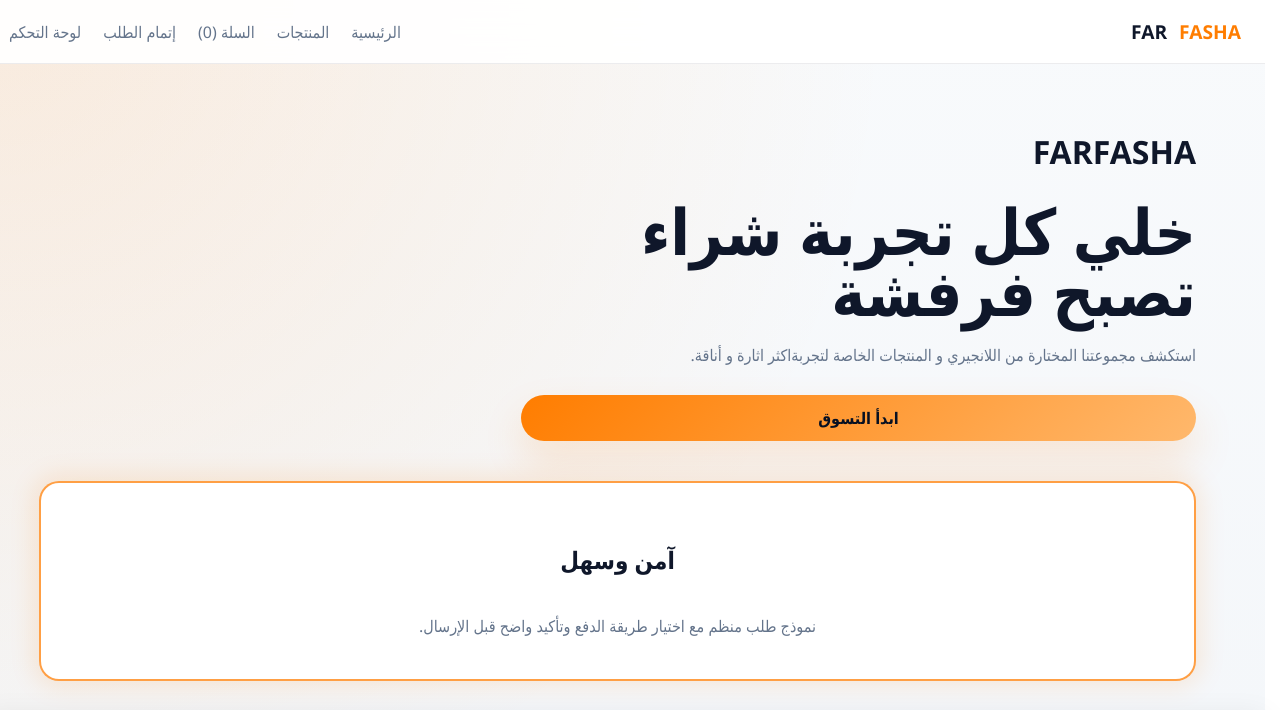
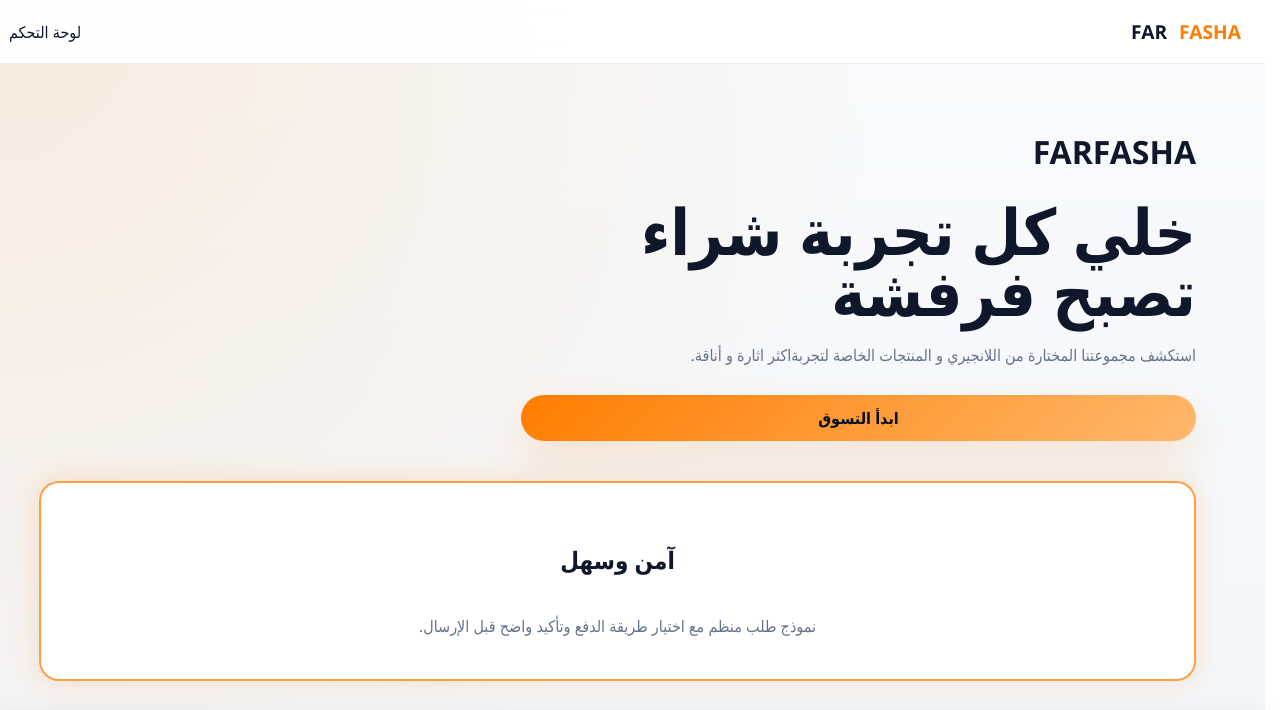
Before and after one commit to Medoxd60/FARFASHA-STORE, a plain HTML site: page index.html in a window 1280 px wide. Shown: the top 710 px of the page. Drawn offline with nearby package versions, Linux system fonts and the light colour scheme; no server answers.

Commit message:
Update index.html

```diff
--- a/index.html
+++ b/index.html
@@ -13,13 +13,8 @@
   <header>
     <div class="navbar">
       <a class="brand" href="#home"><span>FASHA</span>FAR</a>
-      <nav class="menu" aria-label="القائمة الرئيسية">
-        <a href="#home" data-link="home">الرئيسية</a>
-        <a href="#products" data-link="products">المنتجات</a>
-        <a href="#cart" data-link="cart">السلة (<span id="cart-count">0</span>)</a>
-        <a href="#checkout" data-link="checkout">إتمام الطلب</a>
-        <a href="#admin" data-link="admin">لوحة التحكم</a>
-      </nav>
+      <a href="#admin" data-link="admin">لوحة التحكم</a>
+
     </div>
   </header>
 
```
